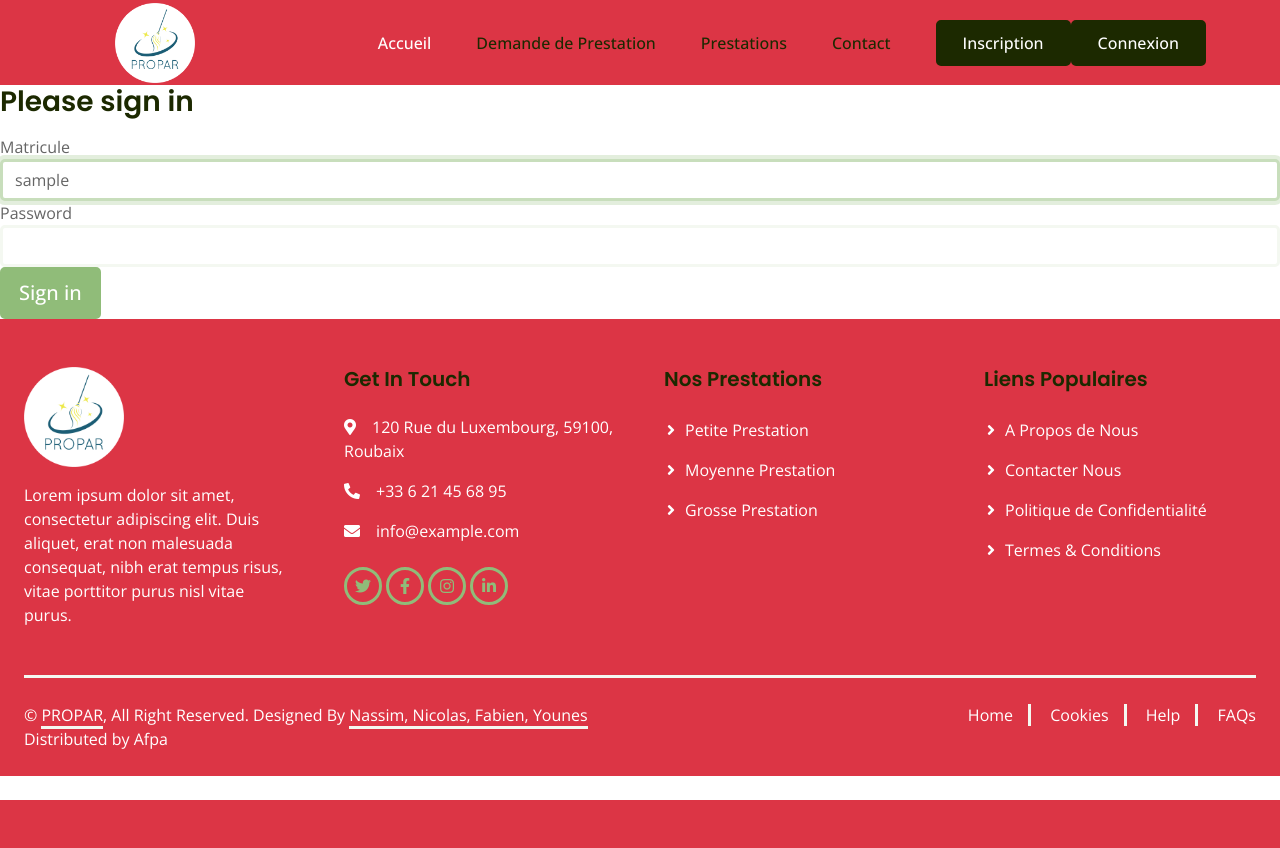
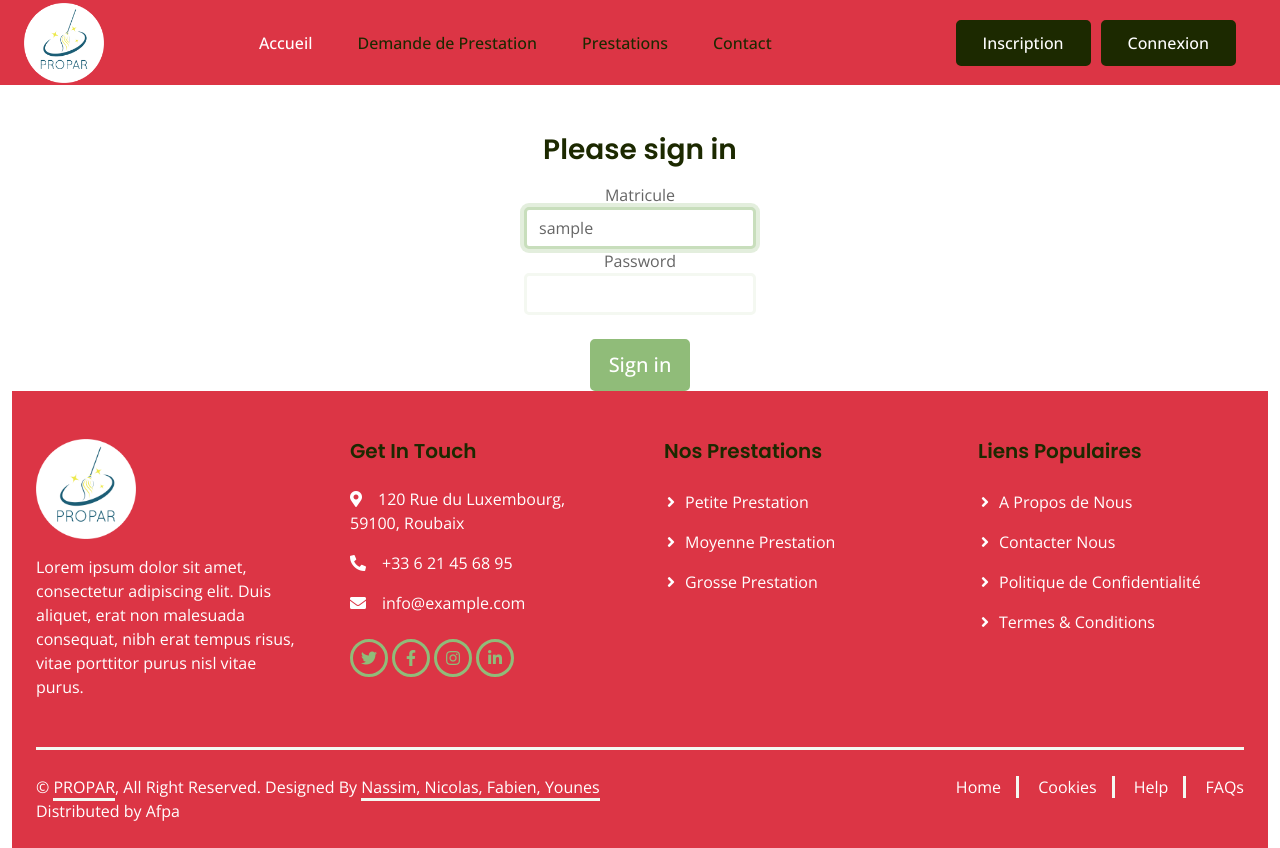
Before and after one commit to Noneku/Propar, a Symfony app: template templates/security/login_employe.html.twig in a window 1280 px wide. Before the commit the page ends 800 px from the top, so only its background shows below. Run offline with Twig, Linux system fonts and the light colour scheme; the template is opened without the code that fills it: most values are stand-ins (such as "Sample title", 1, 10 or a date in 2020); some libraries are stand-ins or nearby versions.

Commit message:
Update Style CSS on navBar

```diff
--- a/public/css/style.css
+++ b/public/css/style.css
@@ -99,7 +99,7 @@ img.animated.pulse {
 }
 
 /* Styles pour la barre de navigation en mode mobile */
-@media (max-width: 991.98px) {
+@media (max-width: 992px) {
     .navbar .navbar-nav {
         padding: 0 15px; /* Espacement interne des éléments de menu */
         background: transparent; /* Couleur de fond en mode mobile */
--- a/templates/base.html.twig
+++ b/templates/base.html.twig
@@ -3,104 +3,119 @@
 	<head>
 		<meta charset="UTF-8">
 		<title>
-        {% block title %}Welcome!{% endblock %}
+			{% block title %}Welcome!
+			{% endblock %}
 		</title>
-    <base href="/">
+		<base
+		href="/">
+
 		<!-- Favicon -->
-    <link href="img/favicon.ico" rel="icon">
+		<link
+		href="img/favicon.ico" rel="icon">
 
 		<!-- Google Web Fonts -->
 		<link rel="preconnect" href="https://fonts.googleapis.com">
 		<link rel="preconnect" href="https://fonts.gstatic.com" crossorigin>
-    <link href="https://fonts.googleapis.com/css2?family=Open+Sans:wght@400;500&family=Poppins:wght@200;600;700&display=swap" rel="stylesheet">
+		<link
+		href="https://fonts.googleapis.com/css2?family=Open+Sans:wght@400;500&family=Poppins:wght@200;600;700&display=swap" rel="stylesheet">
 
 		<!-- Icon Font Stylesheet -->
 		<link href="https://cdnjs.cloudflare.com/ajax/libs/font-awesome/5.10.0/css/all.min.css" rel="stylesheet">
-    <link href="https://cdn.jsdelivr.net/npm/bootstrap-icons@1.4.1/font/bootstrap-icons.css" rel="stylesheet">
+		<link
+		href="https://cdn.jsdelivr.net/npm/bootstrap-icons@1.4.1/font/bootstrap-icons.css" rel="stylesheet">
 
 		<!-- Libraries Stylesheet -->
 		<link href="lib/animate/animate.min.css" rel="stylesheet">
-    <link href="lib/owlcarousel/assets/owl.carousel.min.css" rel="stylesheet">
+		<link
+		href="lib/owlcarousel/assets/owl.carousel.min.css" rel="stylesheet">
 
 		<!-- Customized Bootstrap Stylesheet -->
-    <link href="css/bootstrap.min.css" rel="stylesheet">
+		<link
+		href="css/bootstrap.min.css" rel="stylesheet">
 
 		<!-- Template Stylesheet -->
 		<link href="css/style.css" rel="stylesheet">
-
-    {% block header %}
+	</head>
+	<body>
 		<header>
 			<!-- Header Start -->
 			<div class="container-fluid sticky-top bg-danger">
-            <div class="container">
+				<div class="container-fluid">
 					<nav class="navbar navbar-expand-lg navbar-light p-0">
 						<button type="button" class="navbar-toggler ms-auto me-0" data-bs-toggle="collapse" data-bs-target="#navbarCollapse">
 							<span class="navbar-toggler-icon"></span>
 						</button>
-                    <div class="collapse navbar-collapse w-100" id="navbarCollapse">
-                        <!-- Aligner les éléments à gauche -->
-                        <a href="{{ path('app_home') }}" class="navbar-brand mx-auto">
+						<div
+							class="collapse navbar-collapse justify-content-between align-items-center w-100" id="navbarCollapse">
+							<!-- Aligner le logo à gauche avec une marge -->
+							<a href="{{ path('app_home') }}" class="navbar-brand mr-auto">
 								<img src="img\Logo.png" alt="propar" style="width: 80px; height: auto;">
 							</a>
-                        <div class="navbar-nav ms-auto" style="margin-left: 50px;">
-                            <!-- Ajoutez une marge à droite -->
-                            <a href="{{ path('app_home')}}" class="nav-item nav-link active">Accueil</a>
-                            <a href="{{ path('app_demande')}}" class="nav-item nav-link">Demande de Prestation</a>
-                            <a href="{{ path('app_prestations')}}" class="nav-item nav-link">Prestations</a>
-                            <a href="contact" class="nav-item nav-link">Contact</a>
+							<!-- Aligner les éléments de navigation au centre -->
+							<ul class="navbar-nav">
+								<li class="nav-item">
+									<a href="{{ path('app_home')}}" class="nav-link active">Accueil</a>
+								</li>
+								<li class="nav-item">
+									<a href="{{ path('app_demande')}}" class="nav-link">Demande de Prestation</a>
+								</li>
+								<li class="nav-item">
+									<a href="{{ path('app_prestations')}}" class="nav-link">Prestations</a>
+								</li>
+								<li class="nav-item">
+									<a href="contact" class="nav-link">Contact</a>
+								</li>
+								{% if is_granted('ROLE_EMPLOYE') %}
+									<li class="nav-item">
+										<div class="nav-item dropdown d-flex align-items-center">
+											<a href="#" class="nav-link dropdown-toggle" data-bs-toggle="dropdown">Consultation Technique</a>
+											<div class="dropdown-menu bg-light mt-2">
+												<a href="{{ path('app_demande_dashboard') }}" class="dropdown-item">Dashboard - Demandes</a>
+												<a href="{{ path('app_operation') }}" class="dropdown-item">Dashboard - Opérations</a>
 											</div>
-						<div class="navbar-nav d-flex justify-content-center" style="margin-right: 50px;">
-							<!-- Ajoutez une marge à gauche -->
-							{% if is_granted('IS_AUTHENTICATED_FULLY') and is_granted('ROLE_USER') %}
+										</div>
+									</li>
+									<li class="nav-item">
+										<span class="badge badge-success d-none d-lg-inline ml-2">{{ app.user.getRoles()[1] }}</span>
+										<span class="badge badge-success d-none d-lg-inline ml-2">MATRICULE : {{ app.user.getMatricule() }}</span>
+
+									</li>
+								{% elseif is_granted('ROLE_USER') %}
+									<li class="nav-item">
 										<div class="nav-item dropdown d-flex align-items-center">
 											<a href="#" class="nav-link dropdown-toggle" data-bs-toggle="dropdown">Profil</a>
 											<div class="dropdown-menu bg-light mt-2">
 												<a href="{{ path('app_profile_show') }}" class="dropdown-item">Consulter son profil</a>
-										{# <a href="{{ path('app_profile_edit', { 'id': client.id }) }}" class="dropdown-item">Modifier son profil</a> #}
-										<a href="testimonial.html" class="dropdown-item">Bien</a>
-										<a href="blog.html" class="dropdown-item">Quoi</a>
-										<a href="404.html" class="dropdown-item">Mettre</a>
+												<a href="{{ path('app_profile_edit') }}" class="dropdown-item">Modifier son profil</a>
 											</div>
 										</div>
-							{% elseif is_granted('ROLE_EMPLOYE') %}
-								<div class="nav-item dropdown d-flex align-items-center">
-									<a href="#" class="nav-link dropdown-toggle text-nowrap" data-bs-toggle="dropdown">Consultation Technique</a>
-									<div class="dropdown-menu bg-light mt-2">
-										<a href="{{ path('app_demande_dashboard') }}" class="dropdown-item">Dashboard - Demandes</a>
-										<a href="{{ path('app_operation') }}" class="dropdown-item">Dashboard - Opérations</a>
-										<a href="testimonial.html" class="dropdown-item">Bien</a>
-										<a href="blog.html" class="dropdown-item">Quoi</a>
-										<a href="404.html" class="dropdown-item">Mettre</a>
+									</li>
+								{% endif %}
+							</ul>
+							<div
+								class="navbar-nav ml-auto d-flex align-items-center" style="margin-right: 20px;">
+								<!-- Ajouter une marge à droite -->
+								{% if is_granted('IS_AUTHENTICATED_FULLY') %}
+									<div class="text-white px-4">
+										<p class="m-0 d-flex flex-column">
+											<span class="d-none d-lg-inline">Bonjour,</span>
+											<span>{{ app.user.getNom() ~ ' ' ~ app.user.getPrenom() }}</span>
+										</p>
 									</div>
-								</div>
-							{% endif %}
-							<!-- Ajoutez cette ligne pour créer un espace -->
-							{% if is_granted('IS_AUTHENTICATED_FULLY') %}
-								<a href="{{ path('app_logout') }}" class="btn btn-dark py-2 px-4 d-none d-lg-inline-block">Déconnexion</a>
-								{% if is_granted('ROLE_USER') %}
-									<p>Bonjour, {{ app.user.getNom() ~ ' ' ~ app.user.getPrenom() }}</p>
-								{% elseif is_granted('ROLE_EMPLOYE') %}
-									<p>Bonjour, {{ app.user.getNom() ~ ' ' ~ app.user.getPrenom() }}</p></br>
-									<p>Rôle : {{ app.user.getRoles()[1] }}</p>
-								{% endif %}
+									<a href="{{ path('app_logout') }}" class="btn btn-dark py-2 d-none d-lg-inline-block">Déconnexion</a>
 								{% else %}
-								<a href="{{ path('app_register') }}" class="btn btn-dark py-2 px-4 d-none d-lg-inline-block">Inscription</a>
-								<a href="{{ path('app_login_client') }}" class="btn btn-dark py-2 px-4 d-none d-lg-inline-block">Connexion</a>
+                                        <a href="{{ path('app_register') }}" class="btn btn-dark py-2 d-none d-lg-inline-block mr-2 px-4" style="margin-right: 10px;">Inscription</a>
+                                        <!-- Ajouter un espace entre Inscription et Connexion -->
+                                        <a href="{{ path('app_login_client') }}" class="btn btn-dark py-2 d-none d-lg-inline-block px-4">Connexion</a>
 								{% endif %}
 							</div>
 						</div>
-                    <!-- Logo au centre -->
-                    <!-- Aligner les éléments à droite -->
 					</nav>
 				</div>
 			</div>
 			<!-- Header End -->
 		</header>
-    {% endblock %}
-    {% block headerEmploye %}{% endblock %}
-</head>
-<body>
-    {% block body %}
+
 		<!-- Spinner Start -->
 		<div id="spinner" class="show bg-danger position-fixed translate-middle w-100 vh-100 top-50 start-50 d-flex align-items-center justify-content-center">
 			<div class="spinner-grow text-primary" style="width: 3rem; height: 3rem;" role="status">
@@ -108,10 +123,12 @@
 			</div>
 		</div>
 		<!-- Spinner End -->
+
+		{% block body %}
+			<!-- Contenu de la page -->
 		{% endblock %}
-</body>
-{% block footer %}
-<footer>
+
+		<footer class ="container-fluid">
 			<!-- Footer Start -->
 			<div class="container-fluid bg-danger text-white footer">
 				<div class="container py-5">
@@ -124,9 +141,12 @@
 						</div>
 						<div class="col-md-6 col-lg-3 wow fadeIn" data-wow-delay="0.3s">
 							<h5 class="mb-4">Get In Touch</h5>
-                    <p><i class="fa fa-map-marker-alt me-3"></i>120 Rue du Luxembourg, 59100, Roubaix</p>
-                    <p><i class="fa fa-phone-alt me-3"></i>+33 6 21 45 68 95</p>
-                    <p><i class="fa fa-envelope me-3"></i>info@example.com</p>
+							<p>
+								<i class="fa fa-map-marker-alt me-3"></i>120 Rue du Luxembourg, 59100, Roubaix</p>
+							<p>
+								<i class="fa fa-phone-alt me-3"></i>+33 6 21 45 68 95</p>
+							<p>
+								<i class="fa fa-envelope me-3"></i>info@example.com</p>
 							<div class="d-flex pt-2">
 								<a class="btn btn-square btn-outline-primary me-1" href="https://twitter.com/GREATTEACHERAZ">
 									<i class="fab fa-twitter"></i>
@@ -161,9 +181,12 @@
 					<div class="copyright">
 						<div class="row">
 							<div class="col-md-6 text-center text-md-start mb-3 mb-md-0">
-                        &copy; <a class="border-bottom" href="https://www.instagram.com/azj.59/">PROPAR</a>, All Right Reserved.
-                        Designed By <a class="border-bottom" href="https://www.linkedin.com/in/younes-azaaouaj-105041200/">Nassim, Nicolas, Fabien, Younes</a>
-                        Distributed by <a href="https://www.afpa.fr/centre/centre-de-roubaix">Afpa</a>
+								&copy;
+								<a class="border-bottom" href="https://www.instagram.com/azj.59/">PROPAR</a>, All Right Reserved.
+																																																																																																												                        Designed By
+								<a class="border-bottom" href="https://www.linkedin.com/in/younes-azaaouaj-105041200/">Nassim, Nicolas, Fabien, Younes</a>
+								Distributed by
+								<a href="https://www.afpa.fr/centre/centre-de-roubaix">Afpa</a>
 							</div>
 							<div class="col-md-6 text-center text-md-end">
 								<div class="footer-menu">
@@ -183,6 +206,7 @@
 			<a href="{{ path('app_home') }}" class="btn btn-lg btn-primary btn-lg-square back-to-top bg-danger">
 				<i class="bi bi-arrow-up"></i>
 			</a>
+		</footer>
 
 		<!-- JavaScript Libraries -->
 		<script src="https://ajax.googleapis.com/ajax/libs/jquery/3.6.1/jquery.min.js"></script>
@@ -194,6 +218,5 @@
 
 		<!-- Template Javascript -->
 		<script src="/js/main.js"></script>
-</footer>
-{% endblock %}
+	</body>
 </html>
--- a/templates/security/loginClient.html.twig
+++ b/templates/security/loginClient.html.twig
@@ -3,7 +3,7 @@
 {% block title %}Log in!{% endblock %}
 
 {% block body %}
-<div class="d-flex justify-content-center align-items-center">
+<div class="d-flex justify-content-center align-items-center mt-5">
     <form method="post">
         {% if error %}
             <div class="alert alert-danger">{{ error.messageKey|trans(error.messageData, 'security') }}</div>
--- a/templates/security/login_employe.html.twig
+++ b/templates/security/login_employe.html.twig
@@ -3,7 +3,8 @@
 {% block title %}Log in!{% endblock %}
 
 {% block body %}
-<form method="post">
+    <div class="container d-flex justify-content-center align-items-center mt-5">
+        <form method="post" class="text-center">
             {% if error %}
                 <div class="alert alert-danger">{{ error.messageKey|trans(error.messageData, 'security') }}</div>
             {% endif %}
@@ -13,19 +14,21 @@
                     You are logged in as {{ app.user.userIdentifier }}, <a href="{{ path('app_logout') }}">Logout</a>
                 </div>
             {% endif %}
-
             <h1 class="h3 mb-3 font-weight-normal">Please sign in</h1>
+            <div class="form-group">
                 <label for="inputMatricule">Matricule</label>
                 <input type="text" value="{{ last_username }}" name="matricule" id="inputMatricule" class="form-control" autocomplete="username" required autofocus>
+            </div>
+            <div class="form-group">
                 <label for="inputPassword">Password</label>
                 <input type="password" name="password" id="inputPassword" class="form-control" autocomplete="current-password" required>
+            </div>
 
-    <input type="hidden" name="_csrf_token"
-           value="{{ csrf_token('authenticate') }}"
-    >
-    <button class="btn btn-lg btn-primary" type="submit">
+            <input type="hidden" name="_csrf_token" value="{{ csrf_token('authenticate') }}">
+
+            <button class="btn btn-lg btn-primary btn-block mt-4" type="submit">
                 Sign in
             </button>
-
         </form>
+    </div>
 {% endblock %}
```
Lines whose indentation alone changed are shown as unchanged.
